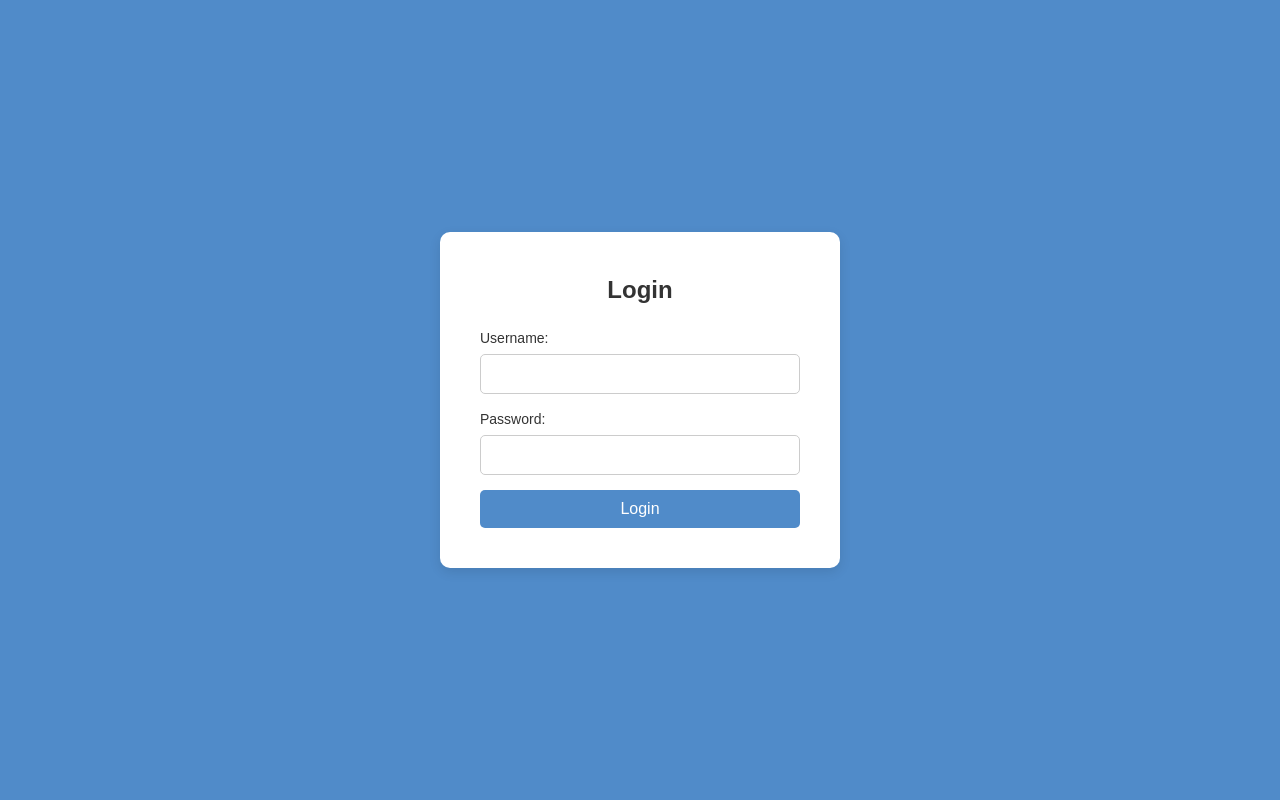
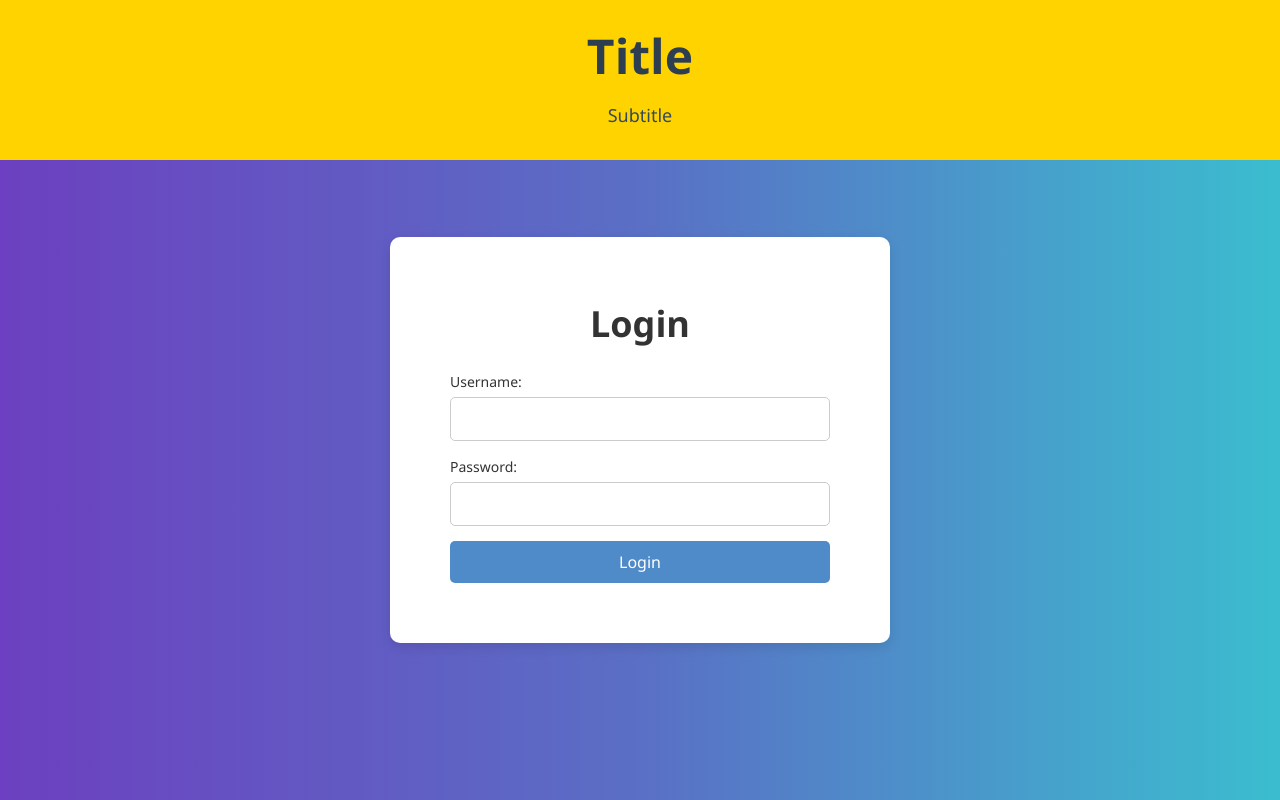
Before and after one commit to Jetzzn/lead-scan-app, a React (Vite) app: page /login in a window 1280 px wide. Built offline with nearby package versions, Linux system fonts and the light colour scheme.

Commit message:
Decorate Page

```diff
--- a/package.json
+++ b/package.json
@@ -12,6 +12,7 @@
   "dependencies": {
     "@zxing/library": "^0.21.3",
     "airtable": "^0.12.2",
+    "lucide-react": "^0.511.0",
     "qr-scanner": "^1.4.2",
     "react": "^19.1.0",
     "react-dom": "^19.1.0",
--- a/src/App.jsx
+++ b/src/App.jsx
@@ -10,7 +10,6 @@ import Dashboard from "./components/Dashboard";
 import Scanner from "./components/Scanner";
 import DownloadList from "./components/DownloadList";
 import Navbar from "./components/Navbar";
-import Banner from "./components/Banner";
 import { getUserProfile } from "./utils/airtableUtils";
 import "./App.css";
 
@@ -68,14 +67,12 @@ function App() {
     }
     return children;
   };
-
   return (
     <Router>
       <div style={styles.app}>
         {isLoggedIn && (
           <>
             <Navbar userData={userData} onLogout={handleLogout} />
-            <Banner />
           </>
         )}
         <div style={styles.container}>
@@ -134,11 +131,14 @@ const styles = {
     padding: "0",
     boxSizing: "border-box",
     minHeight: "100vh",
-    backgroundColor: "#508bc9",
+    backgroundColor:
+      "linear-gradient(to bottom, Transparente 0%,Transparente 50%,red 50%,red 100%)",
+    background: "#6C40C0",
+    background:
+      "linear-gradient(90deg,rgba(108, 64, 192, 1) 0%, rgba(90, 111, 197, 1) 50%, rgba(59, 189, 207, 1) 100%)",
   },
   container: {
     width: "100%",
-    padding: "0 20px",
     boxSizing: "border-box",
   },
 };
--- a/src/components/Banner.jsx
+++ b/src/components/Banner.jsx
@@ -4,8 +4,8 @@ const Banner = () => {
   return (
     <div style={styles.bannerContainer}>
       <div style={styles.bannerContent}>
-        <h2 style={styles.bannerTitle}>OCSC EXPO 2024</h2>
-        <p style={styles.bannerSubtitle}>International Education Exhibition</p>
+        <h2 style={styles.bannerTitle}>Title</h2>
+        <p style={styles.bannerSubtitle}>Subtitle</p>
       </div>
     </div>
   );
@@ -14,10 +14,12 @@ const Banner = () => {
 const styles = {
   bannerContainer: {
     width: "100%",
+    height: "160px",
     backgroundColor: "#FFD300",
     padding: "20px 0",
     textAlign: "center",
     boxSizing: "border-box",
+    fontFamily: "'Segoe UI', Tahoma, Geneva, Verdana, sans-serif",
   },
   bannerContent: {
     maxWidth: "1200px",
@@ -29,6 +31,7 @@ const styles = {
     color: "#2c3e50",
     margin: "0 0 10px 0",
     fontWeight: "bold",
+    fontSize: "48px",
   },
   bannerSubtitle: {
     fontSize: "clamp(14px, 2vw, 18px)",
--- a/src/components/Dashboard.jsx
+++ b/src/components/Dashboard.jsx
@@ -1,12 +1,12 @@
 import React from "react";
-import { useNavigate } from "react-router-dom";
-
+import { QrCode, Download } from "lucide-react";
+import { useNavigate } from 'react-router-dom';
 function Dashboard() {
   const navigate = useNavigate();
 
   return (
     <div style={styles.container}>
-      <h1 style={styles.title}>OCSC International Education Expo 2024</h1>
+      <h1 style={styles.title}>Title</h1>
       <h2 style={styles.subtitle}>Event Check-In System</h2>
       <div style={styles.buttonContainer}>
         <button
@@ -14,14 +14,14 @@ function Dashboard() {
           style={styles.button}
           aria-label="Scan QR Code"
         >
-          📱
+          <QrCode size={72} strokeWidth={2} />
         </button>
         <button
           onClick={() => navigate("/download")}
           style={styles.button}
           aria-label="Download List"
         >
-          💾
+          <Download size={72} strokeWidth={2} />
         </button>
       </div>
     </div>
@@ -36,18 +36,21 @@ const styles = {
     fontFamily: "'Segoe UI', Tahoma, Geneva, Verdana, sans-serif",
     backgroundColor: "#ffffff",
     boxShadow: "0 0 20px rgba(0, 0, 0, 0.1)",
-    borderRadius: "15px",
-    marginTop: "20px",
+    minHeight: "100vh",
     textAlign: "center",
+    display: "flex",
+    flexDirection: "column",
+    justifyContent: "flex-start",
+    alignItems: "center",
   },
   title: {
-    fontSize: "clamp(24px, 5vw, 32px)",
+    fontSize: "clamp(24px, 5vw, 48px)",
     color: "#2c3e50",
     marginBottom: "20px",
     fontWeight: "600",
   },
   subtitle: {
-    fontSize: "clamp(16px, 2vw, 18px)",
+    fontSize: "clamp(16px, 2vw, 24px)",
     color: "#2c3e50",
     marginBottom: "40px",
     fontWeight: "600",
@@ -62,7 +65,6 @@ const styles = {
   button: {
     width: "clamp(100px, 20vw, 150px)",
     height: "clamp(100px, 20vw, 150px)",
-    fontSize: "clamp(24px, 5vw, 48px)",
     backgroundColor: "#3498db",
     color: "white",
     border: "none",
--- a/src/components/Login.jsx
+++ b/src/components/Login.jsx
@@ -1,7 +1,7 @@
 import React, { useState } from "react";
 import { useNavigate } from "react-router-dom";
 import { getUserCredentials } from "../utils/airtableUtils";
-
+import Banner from "./Banner";
 function Login({ onLogin }) {
   const [username, setUsername] = useState("");
   const [password, setPassword] = useState("");
@@ -31,6 +31,10 @@ function Login({ onLogin }) {
   };
 
   return (
+    <div style={styles.fullContainer}>
+      <div style={styles.bannerContainer}>
+        <Banner />
+
         <div style={styles.container}>
           <div style={styles.card}>
             <h2 style={styles.title}>Login</h2>
@@ -79,29 +83,31 @@ function Login({ onLogin }) {
             </form>
           </div>
         </div>
+      </div>
+    </div>
   );
 }
 
 const styles = {
   container: {
-    height: "100vh",
+    height: "70vh",
     display: "flex",
     justifyContent: "center",
     alignItems: "center",
-    background: "#508bc9",
+    fontFamily: "'Segoe UI', Tahoma, Geneva, Verdana, sans-serif",
   },
   card: {
     backgroundColor: "white",
-    padding: "40px",
+    padding: "60px",
     borderRadius: "10px",
     boxShadow: "0px 4px 12px rgba(0, 0, 0, 0.1)",
     width: "100%",
-    maxWidth: "400px",
+    maxWidth: "500px",
     textAlign: "center",
   },
   title: {
     marginBottom: "20px",
-    fontSize: "24px",
+    fontSize: "36px",
     color: "#333",
   },
   error: {
```
Also changed, not shown: 1 other file (tests, documents, lock files or other folders). Lines whose indentation alone changed are shown as unchanged.
